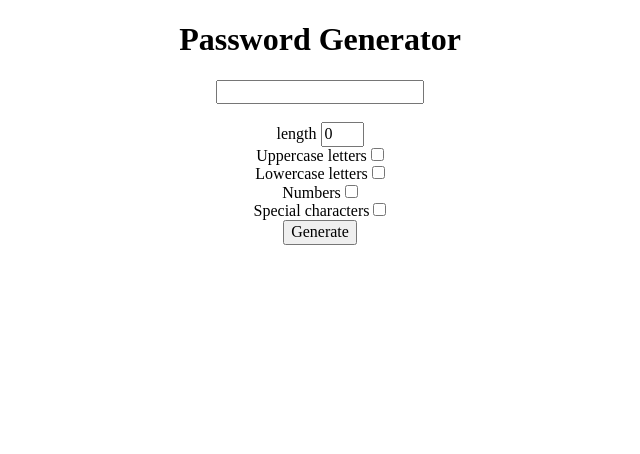
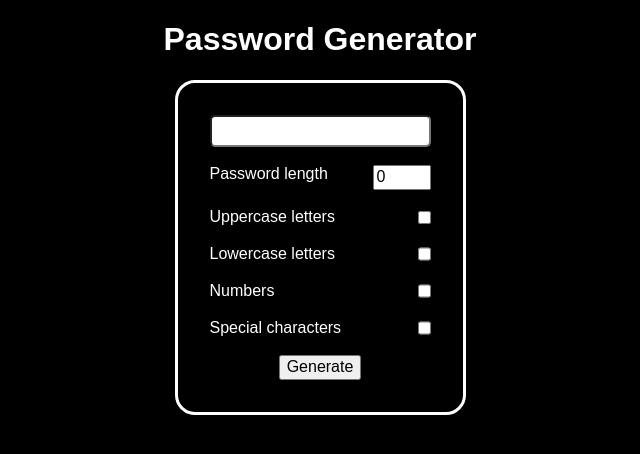
Before and after one commit to M4rkusCT/Password-Generator, a plain HTML site: page index.html in a window 1280 px wide. Shown: the whole page, without its empty margins (320-960 px from the left). Drawn offline with nearby package versions, Linux system fonts and the light colour scheme.

Commit message:
Design improvement

```diff
--- a/index.html
+++ b/index.html
@@ -16,20 +16,30 @@
         <div id="generatorPassword">
             <input type="text" name="password" id="password" value="">
             <br><br>
-            <label>length</label>
+            <div class="form-password">
+                <label>Password length</label>
                 <input type="number" name="length" id="length" value="0">
+            </div>
             <br>
+            <div class="form-password">
                 <label>Uppercase letters</label>
                 <input type="checkbox" name="upperCase" id="upperCase">
+            </div>
             <br>
+            <div class="form-password">
                 <label>Lowercase letters</label>
                 <input type="checkbox" name="lowerCase" id="lowerCase">
+            </div>
             <br>
+            <div class="form-password">
                 <label>Numbers</label>
                 <input type="checkbox" name="numbers" id="numbers">
+            </div>
             <br>
+            <div class="form-password">
                 <label>Special characters</label>
                 <input type="checkbox" name="specialCharacters" id="specialCharacters">
+            </div>
             <br>
             <button type="submit" id="submit">Generate</button>
         </div>
--- a/main.js
+++ b/main.js
@@ -4,7 +4,7 @@ const lowerCaseLetters = "abcdefghijklmnopqrstuvwxyz";
 const upperCaseLetters = "ABCDEFGHIJKLMNOPQSRTUVWXYZ";
 const numbers = "0123456789";
 const specialCharacters = "~!@#$%^&*()_+=|";
-var newPassword = "";
+let newPassword = "";
 
 const generatePassword = (lower, upper, number, special) => {
     let arrCharacters = [];
@@ -25,13 +25,13 @@ generate.addEventListener("click", (e) => {
     e.preventDefault();
     const length = document.getElementById("length").value;
     newPassword = "";
-    if(Number(length) <= 0) alert("Tienes que poner la longitud que sea mayor de 0.");
+    if(Number(length) <= 0) alert("You have to put the length that is greater than 0.");
     else {
         for(let i = 0;i < length;i++) {
             newPassword += generatePassword(lowerCaseLetters, upperCaseLetters, numbers, specialCharacters);
             if(newPassword === "") {
                 i = length;
-                alert("Tienes que escoger que contendra la contraseña.");
+                alert("You have to choose what the password will contain.");
             }
         }
         document.getElementById("password").value = Number(newPassword) === 0 ? "" :  newPassword;
--- a/style.css
+++ b/style.css
@@ -1,11 +1,39 @@
+* {
+    font-family: Arial, Helvetica, sans-serif;
+}
+
+body {
+    background-color: #000;
+}
+
 header > h1 {
     text-align: center;
+    color: #fff;
 }
 
-main > div {
-    text-align: center;
+main {
+    display: flex;
+    justify-content: center;
 }
 
-main > #generatorPassword > #length {
-    width: 35px;
+main > #generatorPassword {
+    text-align: center;
+    border: 3px solid #fff;
+    border-radius: 20px;
+    padding: 2em;
+    color: #fff;
 }
+
+main > #generatorPassword > #password {
+    border-radius: 5px;
+    padding: 5px;
+}
+
+main > #generatorPassword > .form-password {
+    display: flex;
+    justify-content: space-between;
+}
+
+main > #generatorPassword > .form-password > #length {
+    width: 50px;
+}
```
Lines whose indentation alone changed are shown as unchanged.
